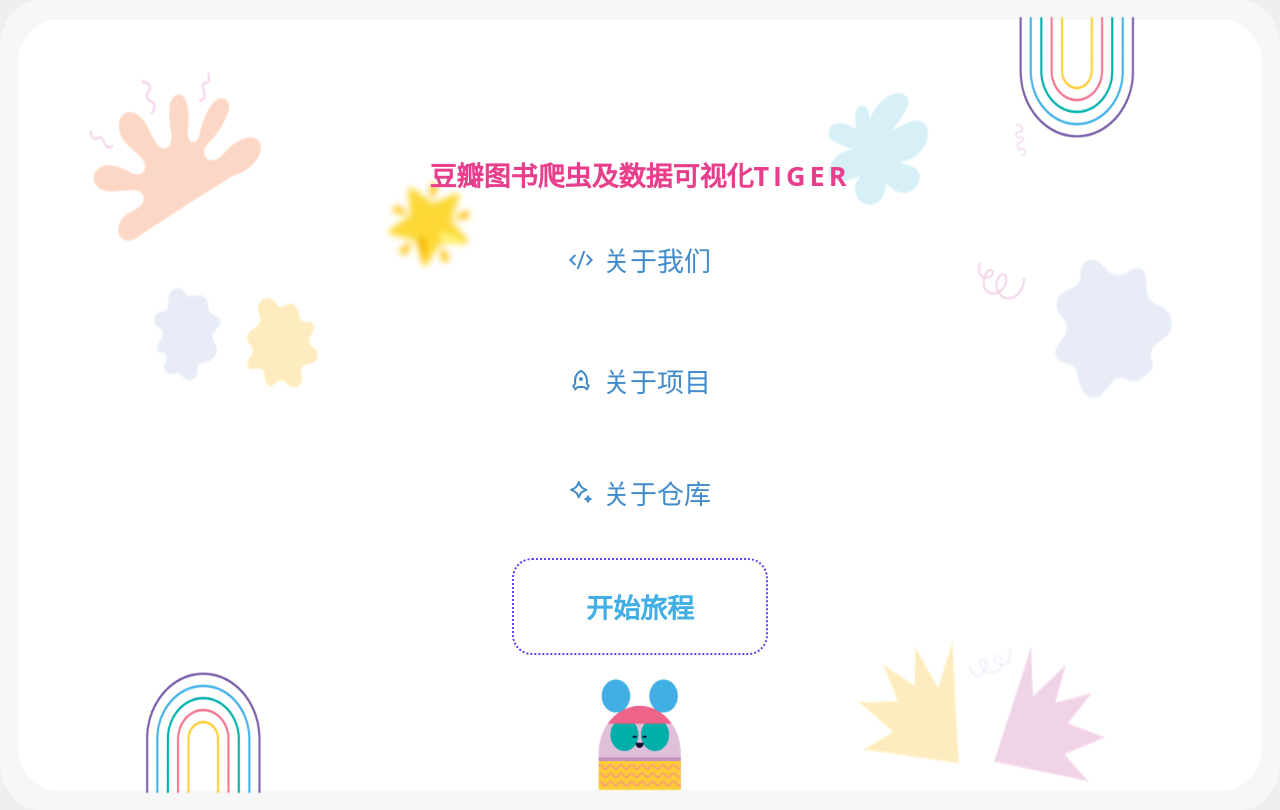
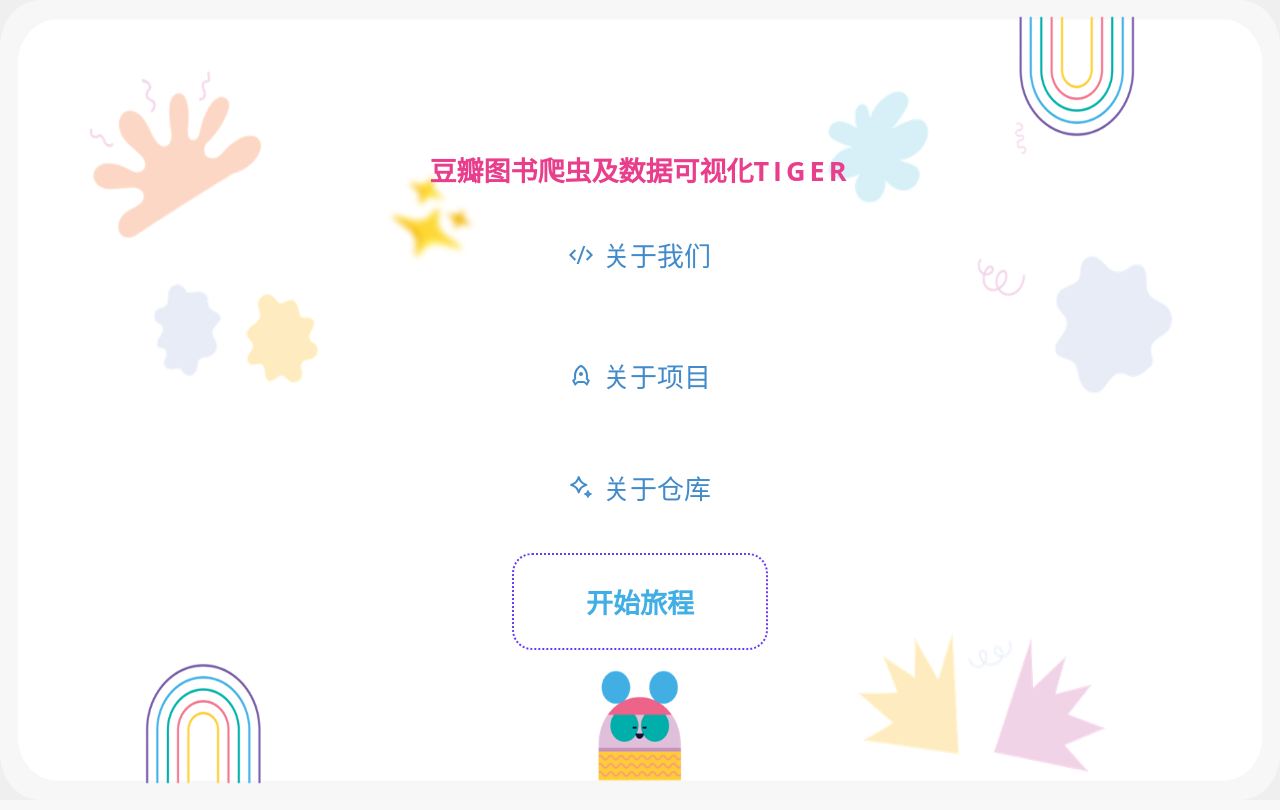
Before and after one commit to xj233233/-, a Flask app: page /come in a window 1280 px wide. After the commit the page ends 784 px from the top, so only its background shows below. Run offline with Flask 3, Linux system fonts and the light colour scheme; some libraries are stand-ins or nearby versions.

Commit message:
更改自适应

```diff
--- a/static/assets/css/style.css
+++ b/static/assets/css/style.css
@@ -257,7 +257,7 @@
   font-size: 27px;
 }
 .content::before {
-  content: '🌟';
+  content: '✨';
   font-size: 72px;
   position: absolute;
   filter: blur(3px);
@@ -1204,7 +1204,7 @@ section {
   justify-content: center;
   align-items: center;
   /*padding-bottom: 10px;*/
-    background-image: url("图片3.png");
+    width:100%;height:100vh;background:url(图片3.png) no-repeat scroll 50% 0 transparent;background-size:100% 100%;overflow: hidden;
     background-size: 100% 100%;
     /*background-color: rgba(207, 86, 50,0.05%);*/
     background-repeat: no-repeat;
```
